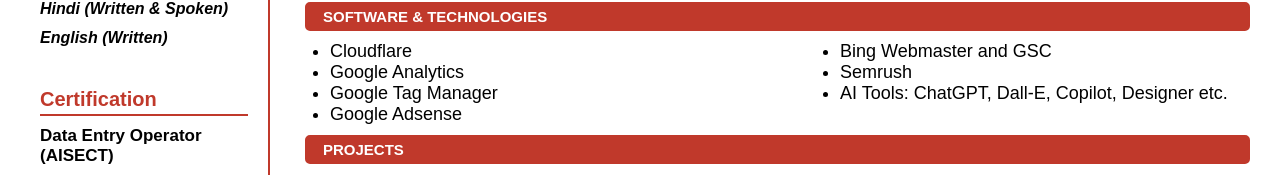
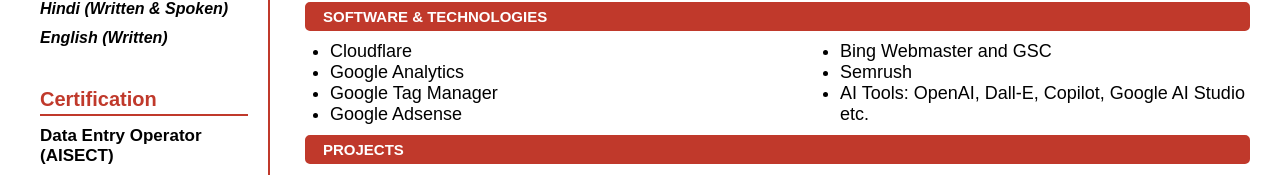
Before and after one commit to jambiebs/jambiebs.github.io, a plain HTML site: page index.html in a window 1280 px wide. Shown: the part 564-739 px from the top of the page. Drawn offline with Linux system fonts and the light colour scheme.

Commit message:
Update index.html
some updates

```diff
--- a/index.html
+++ b/index.html
@@ -368,7 +368,7 @@
                     <ul>
                         <li>Bing Webmaster and GSC</li>
                         <li>Semrush</li>
-                        <li>AI Tools: ChatGPT, Dall-E, Copilot, Designer etc.</li>
+                        <li>AI Tools: OpenAI, Dall-E, Copilot, Google AI Studio etc.</li>
                     </ul>
                 </div>
             </div>
```
